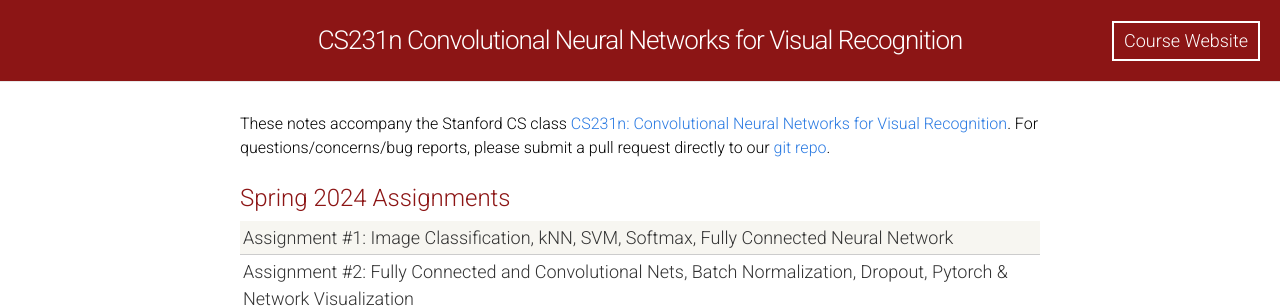
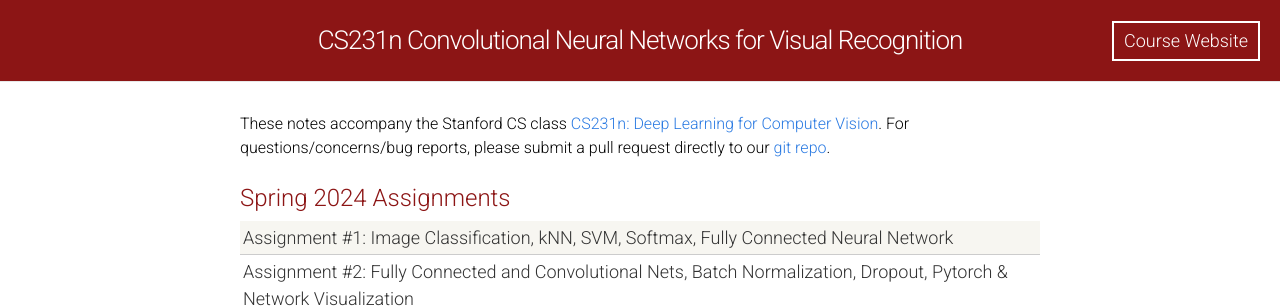
Before and after one commit to cs231n/cs231n.github.io, a Jekyll site: the page built from index.html, in a window 1280 px wide. Shown: the top 308 px of the page. Built offline with Jekyll 4.4.1, drawn with Linux system fonts in a browser that asks for light colours.

Commit message:
update course title

```diff
--- a/index.html
+++ b/index.html
@@ -4,8 +4,7 @@
 
 <div>
 
-  These notes accompany the Stanford CS class <a href="http://cs231n.stanford.edu/">CS231n: Convolutional Neural
-    Networks for Visual Recognition</a>. For questions/concerns/bug reports, please submit a pull request directly to
+  These notes accompany the Stanford CS class <a href="http://cs231n.stanford.edu/">CS231n: Deep Learning for Computer Vision</a>. For questions/concerns/bug reports, please submit a pull request directly to
   our <a href="https://github.com/cs231n/cs231n.github.io">git repo</a>.
   <br>
   <!-- For questions/concerns/bug reports contact <a href="http://cs.stanford.edu/people/jcjohns/">Justin Johnson</a> regarding the assignments, or contact <a href="http://cs.stanford.edu/people/karpathy/">Andrej Karpathy</a> regarding the course notes. You can also submit a pull request directly to our <a href="https://github.com/cs231n/cs231n.github.io">git repo</a>. -->
```
